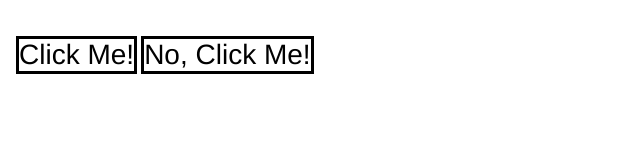
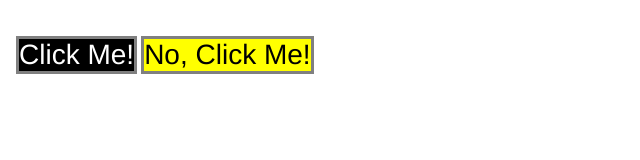
Before and after one commit to ophanim777/group-selector, a plain HTML site: page index.html in a window 1280 px wide. Shown: the whole page, without its empty margins (0-640 px from the left). Drawn offline with Linux system fonts and the light colour scheme.

Commit message:
add color, background and border property

```diff
--- a/styles.css
+++ b/styles.css
@@ -4,6 +4,16 @@
 
 .yes, .no {
     border-style: solid;
+    border-color: grey;
     font-size: 28px;
     font-family: helvetica, "times new roman", sans-serif;
 }
+
+p.yes {
+    color: white;
+    background-color: black;
+}
+
+p.no {
+    background-color: yellow;
+}
```
